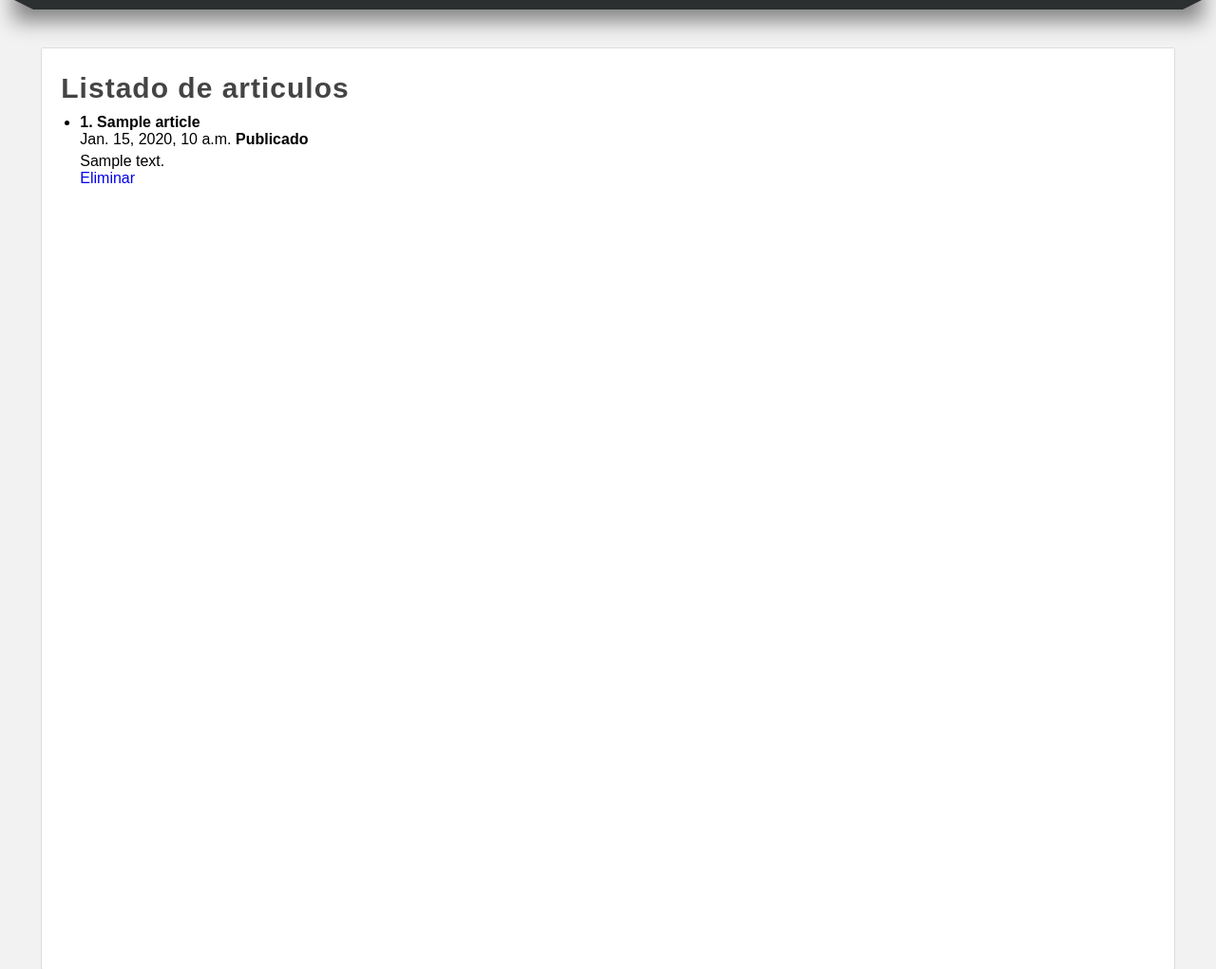
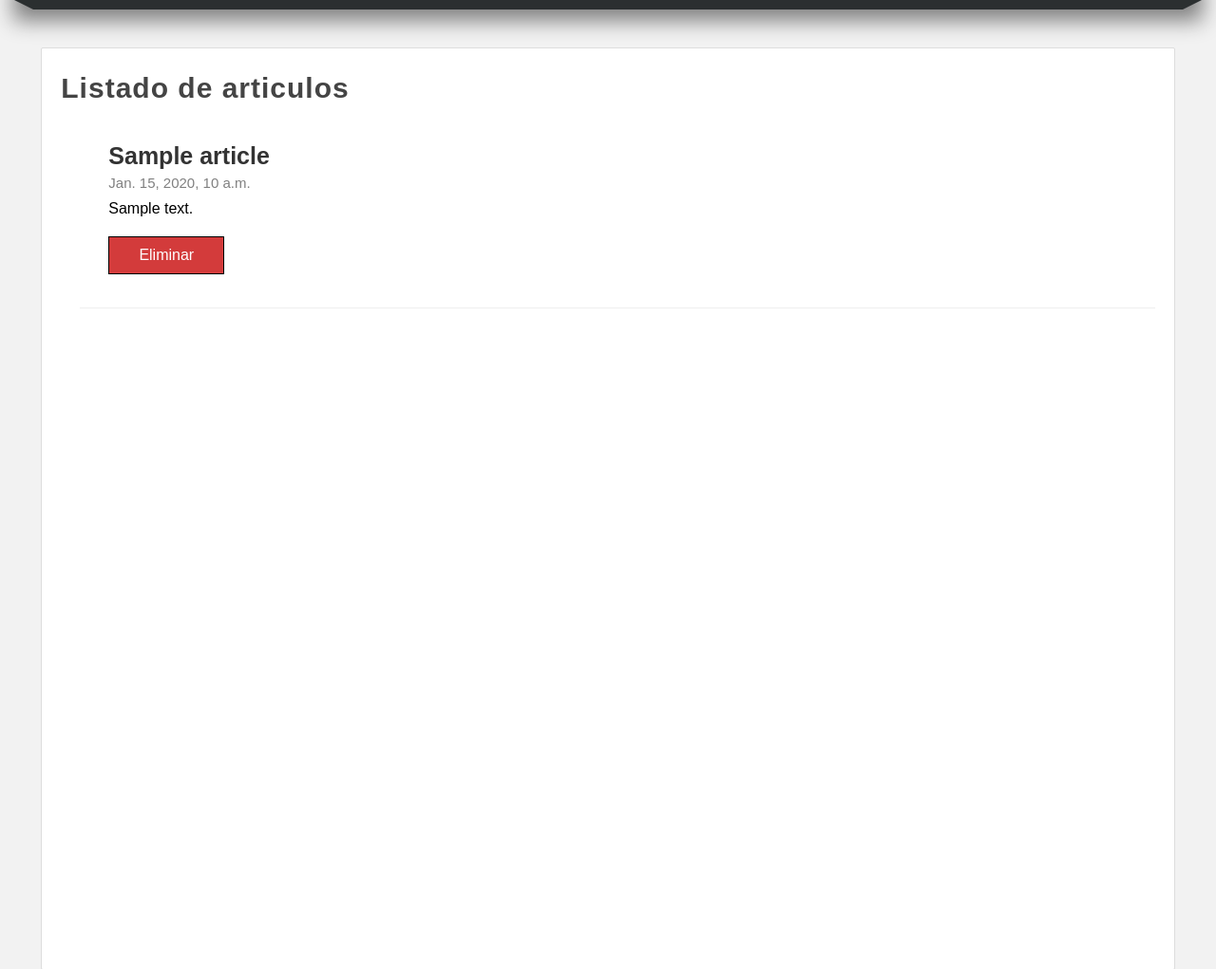
Before and after one commit to richie20502/master_python, a Django app: page /articulos/ in a window 1280 px wide. Shown: the part 182-1203 px from the top of the page at 95% size. Run offline with Django 3.2, Linux system fonts and the light colour scheme; tables that the repository leaves empty hold one stand-in row (values such as "Sample post").

Commit message:
mauqetado de listado de articulos

```diff
--- a/_Django/a_django/miapp/static/css/styles.css
+++ b/_Django/a_django/miapp/static/css/styles.css
@@ -25,6 +25,12 @@ header{
     margin-left: 20px;
     margin-bottom: 10px;
 }
+
+.clearfix{
+    clear: both;
+    float: none;
+}
+
 .box form{
     width: 40%;
 }
@@ -180,10 +186,62 @@ nav ul li a:hover{
     margin-top: 5px;
 }
 
+.article-item{
+    margin-bottom: 20px;
+    margin-top: 20px;
+    padding: 15px;
+    border-bottom: 1px solid #eee;
+    clear: both;
+}
+
+.article-item .image{
+    width: 200px;
+    height: 200px;
+    float: left;
+    overflow: hidden;
+}
+
+.article-item .image img{
+    height: 200px;
+}
+
+
+.article-item .data{
+    float: left;
+    padding: 15px;
+    padding-top: 0px;
+}
+
+.article-item h2{
+    display: block;
+    font-size: 25px;
+    color: #333;
+    margin-bottom: 5px;
+}
+
+.article-item span.date{
+    display: block;
+    font-size: 15px;
+    color: gray;
+    margin-bottom: 10px;
+}
+
+.btn{
+    padding: 10px;
+    background: rgb(211, 59, 59);
+    color: white;
+    border: 1px solid black;
+    display: block;
+    margin-top: 20px;
+    width: 100px;
+    text-align: center;
+}
+
+
 .rojo{
     color: red;
 }
-div .message{
+.message{
     padding: 20px;
     color: white;
     background-color: #1f7e58;
--- a/_Django/a_django/miapp/templates/articulos.html
+++ b/_Django/a_django/miapp/templates/articulos.html
@@ -13,23 +13,24 @@ Articulos
 {% endif %}
     <ul>
         {% for articulo in articulos  %}
-            <li>
+            <article class="article-item">
                 {% if articulo.image != null and  articulo.image|length >= 1  %}
+                <div class="image">
                     <img src="{{articulo.image.url}}">
+                </div>
                 {% endif %}
-                <h4>{{articulo.id}}. {{articulo.title}}</h4>
-                <span> {{articulo.created_at}} </span>
-                {% if articulo.public %}
-                    <strong>Publicado</strong>
-                {% else %}
-                    <strong>Privado</strong>
-                {% endif %}
-                <p>
-                    {{articulo.content}}
-                    <br/>
-                    <a href="{% url 'borrar-articulo' id=articulo.id %}">Eliminar</a>
-                </p>
-            </li>
+                <div class="data">
+                    <h2>{{articulo.title}}</h2>
+                    <span class='date'>{{articulo.created_at}} </span>
+                    <p>
+                        {{articulo.content}}
+                        <br/>
+                        <a class="btn btn-delete" href="{% url 'borrar-articulo' id=articulo.id %}">Eliminar</a>
+                    </p>
+                </div>
+                <div class="clearfix">
+                </div>
+            </article>
         {% endfor %}
     </ul>
 {% endblock  %}
--- a/_Django/a_django/miapp/views.py
+++ b/_Django/a_django/miapp/views.py
@@ -104,6 +104,8 @@ def articulos(request):
     )
     """
 
+    articulos = Article.objects.filter(public = True).order_by('-id')
+
     return render(request,'articulos.html',{
         'articulos': articulos
     })
```
